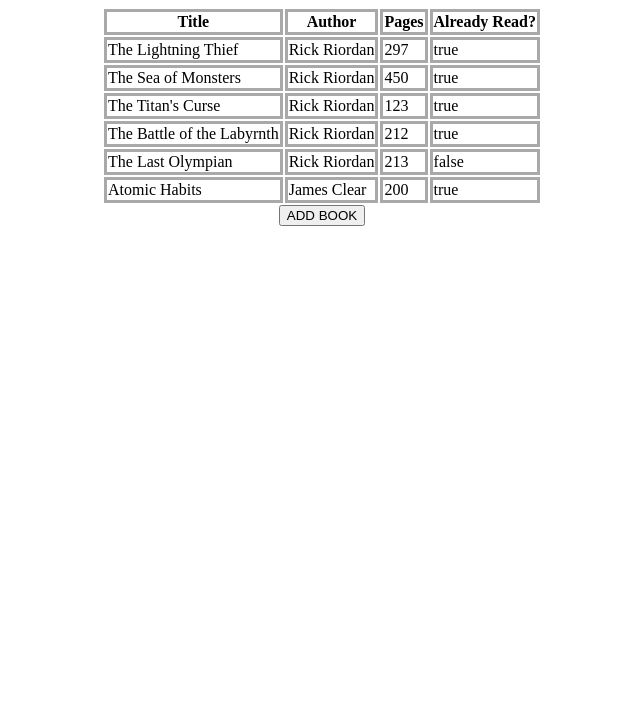
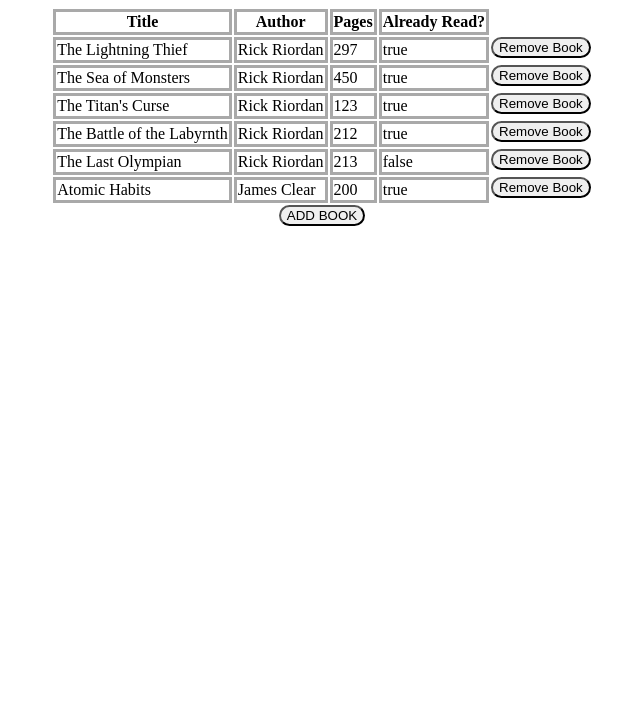
Before and after one commit to Blake-Peterson/Library, a plain HTML site: page index.html in a window 1280 px wide. Shown: the part 73-800 px from the top of the page, without its empty margins (318-958 px from the left). Drawn offline with Linux system fonts and the light colour scheme.

Commit message:
Added button to remove row from Table and minor styling

```diff
--- a/script.js
+++ b/script.js
@@ -40,13 +40,14 @@
 
 function addLibraryToTable(){
     for(let i=0;i<myLibrary.length;i++){
-        addRowToTable(myLibrary[i]);
+        addRowToTable(myLibrary[i],i);
     }
 }
 
-function addRowToTable(book){
+function addRowToTable(book,i){
     const table_header_row=document.querySelector("table");
     const table_row = document.createElement("tr");
+    table_row.setAttribute("book-id",i);
     table_header_row.appendChild(table_row);
 
     const table_data_title = document.createElement("td");
@@ -64,10 +65,15 @@
     const table_data_read_status = document.createElement("td");
     table_data_read_status.textContent = book.read_status;
     table_row.appendChild(table_data_read_status);
-}
 
-//should be next to each book display
-function removeBookButton(){
+    const removeBookBtn = document.createElement("button");
+    removeBookBtn.textContent= "Remove Book";
+    removeBookBtn.addEventListener("click",()=>{
+        table_row.remove();
+        myLibrary.remove(i);
+        updateTable();
+    });
+    table_row.appendChild(removeBookBtn);
 
 }
 
@@ -82,7 +88,6 @@
 function displayLibrary(){
     addLibraryToTable();
     addBookToLibrary();
-
 }
 
 displayLibrary();
--- a/style.css
+++ b/style.css
@@ -28,3 +28,7 @@
 input {
   padding: 0 0 0 8px;
 }
+
+button {
+  border-radius: 1em;
+}
```
